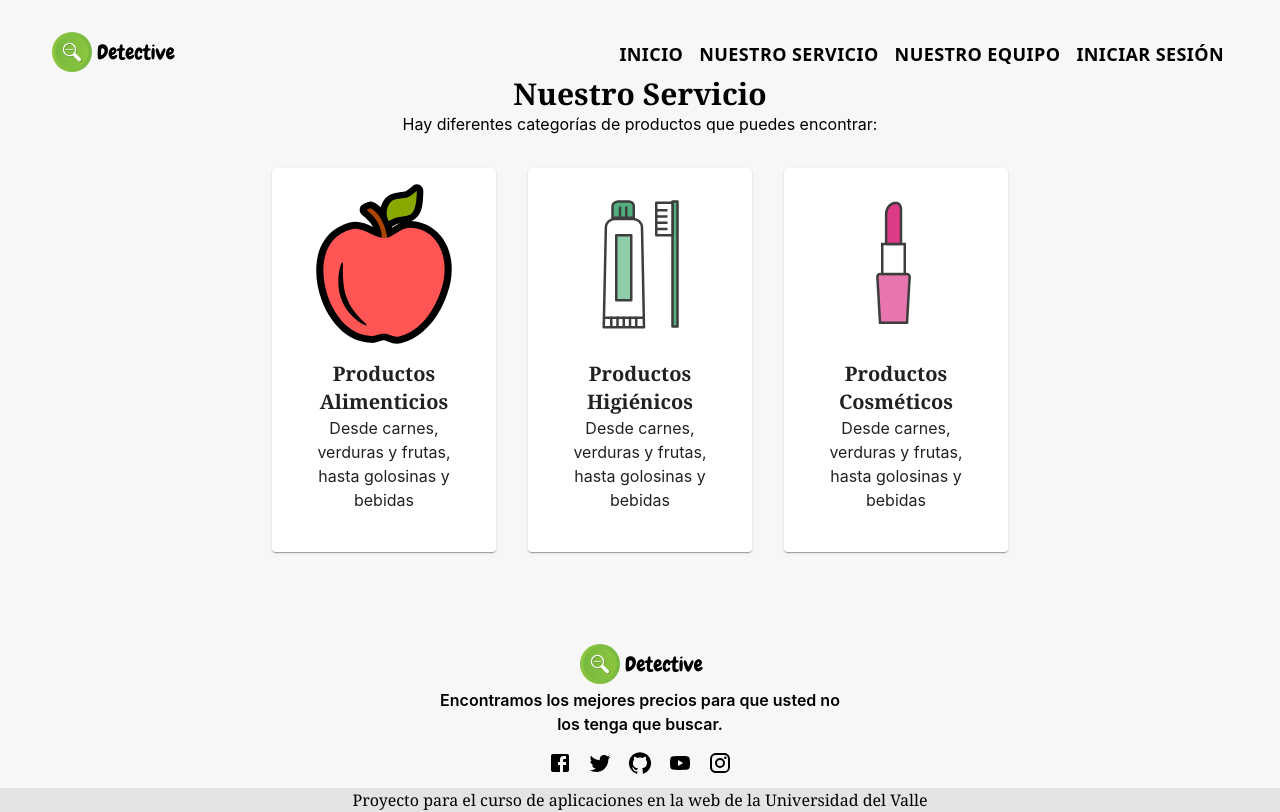
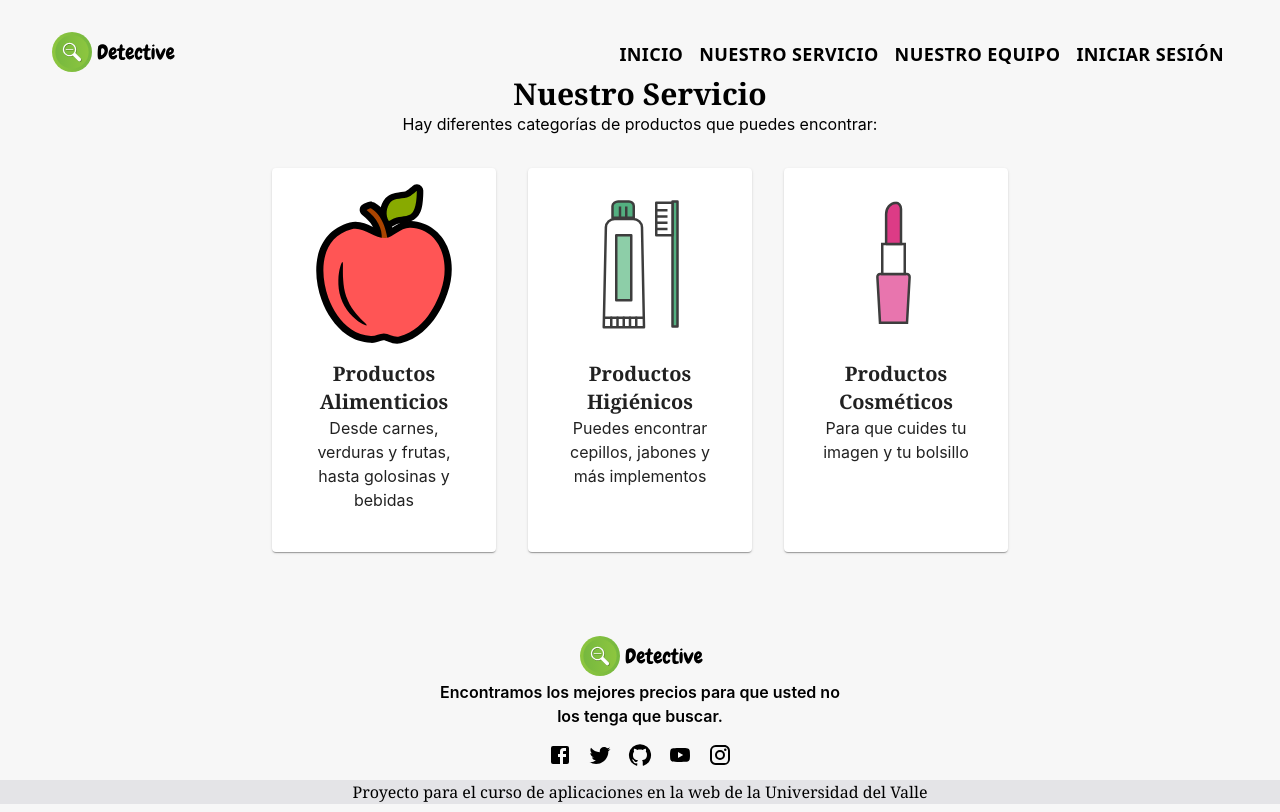
Before and after one commit to KnovaUnivalle/Web-Project-Front, a React (Vite) app: page /Service in a window 1280 px wide. Built offline with nearby package versions, Linux system fonts and the light colour scheme.

Commit message:
little css changes

```diff
--- a/src/components/sections/Service.jsx
+++ b/src/components/sections/Service.jsx
@@ -8,12 +8,12 @@ const services = [
 	},
 	{
 		title: 'Productos Higiénicos',
-		body: 'Desde carnes, verduras y frutas, hasta golosinas y bebidas',
+		body: 'Puedes encontrar cepillos, jabones y más implementos',
 		img: 'src/assets/hygiene_service.svg',
 	},
 	{
 		title: 'Productos Cosméticos',
-		body: 'Desde carnes, verduras y frutas, hasta golosinas y bebidas',
+		body: 'Para que cuides tu imagen y tu bolsillo',
 		img: 'src/assets/cosmetic_service.svg',
 	},
 ];
@@ -21,7 +21,7 @@ const services = [
 const Service = () => {
 	return (
 		<>
-			<section id='service' className='text-center pb-4'>
+			<section id='service' className='text-center pb-2'>
 				<h2 className='text-3xl font-bold font-serif'>Nuestro Servicio</h2>
 				<p>Hay diferentes categorías de productos que puedes encontrar:</p>
 				<div className='flex justify-center flex-wrap py-4'>
--- a/src/components/sections/Team.jsx
+++ b/src/components/sections/Team.jsx
@@ -34,7 +34,7 @@ const members = [
 const Team = () => {
 	return (
 		<>
-			<section id='team' className='text-center pt-8'>
+			<section id='team' className='text-center pt-8 my-auto'>
 				<h2 className='text-3xl font-bold font-serif'>Conoce nuestro equipo</h2>
 				<div className='flex flex-wrap flex-row md:flex-row justify-center'>
 					{members.map((member) => {
```
